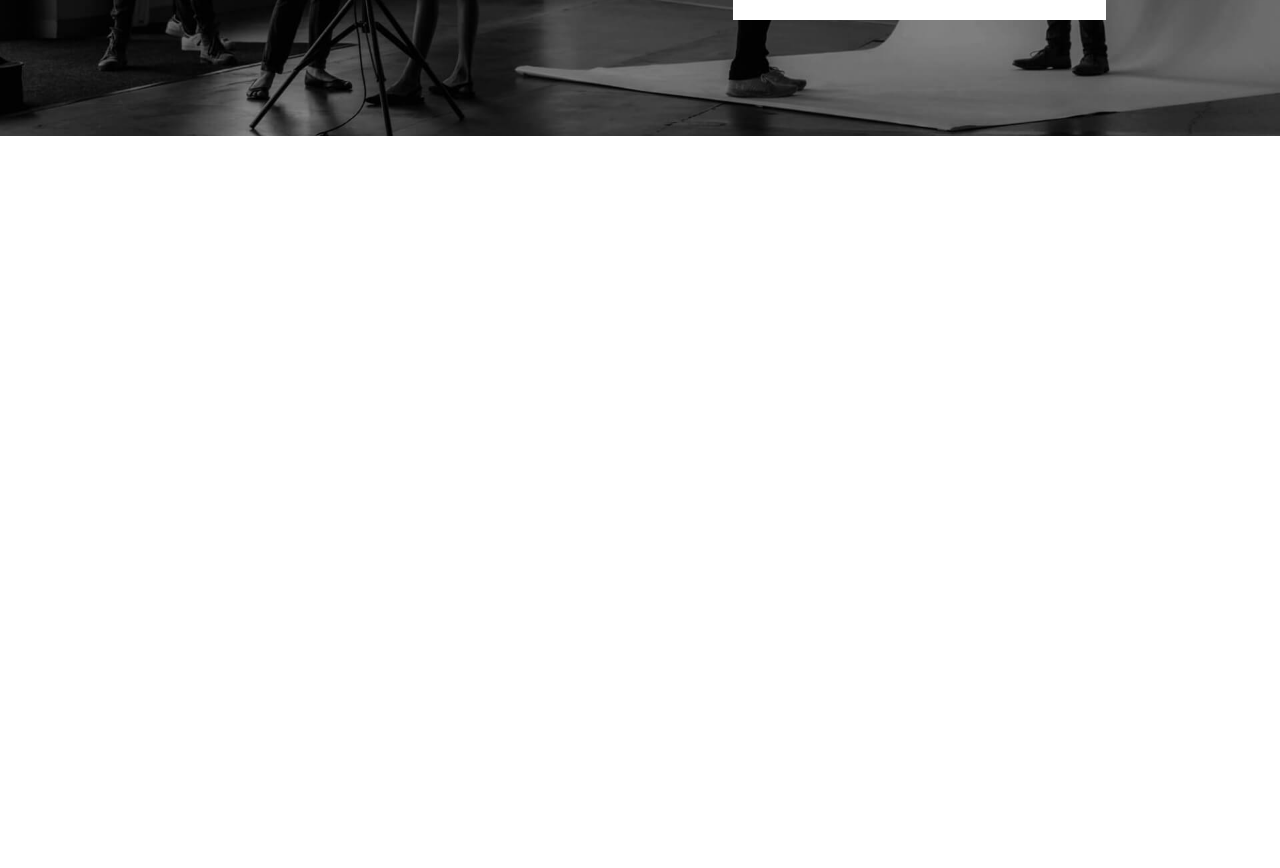
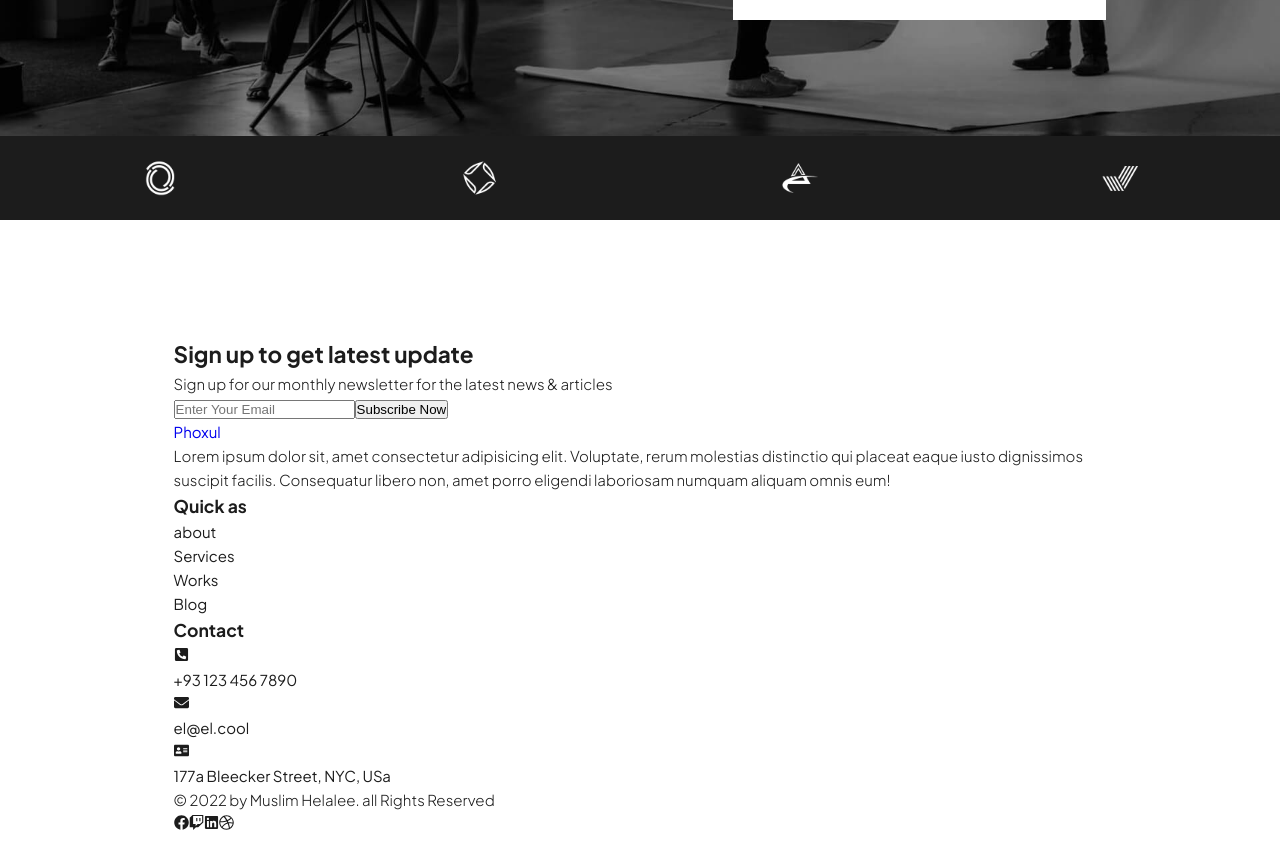
Before and after one commit to claudiobelempb/project-phoxul, a Next.js app: page / in a window 1280 px wide. Shown: the part 5080-5948 px from the top of the page. Built offline with nearby package versions, Linux system fonts and the light colour scheme.

Commit message:
section client finish

```diff
--- a/src/app/page.module.css
+++ b/src/app/page.module.css
@@ -580,8 +580,17 @@
 }
 
 #client__container {
+  background-color: var(--gray-500);
+
   .client__content {
-    .client__box {}
+    display: flex;
+    justify-content: space-around;
+    height: calc(2rem + 5vw);
+
+    & img {
+      width: 15rem;
+
+    }
   }
 }
 
--- a/src/app/page.tsx
+++ b/src/app/page.tsx
@@ -306,10 +306,7 @@ export default function Home() {
         </div>
       </section>
 
-      <section
-        id={`${styles.client__container}`}
-        className='overall__layout section__padding'
-      >
+      <section id={`${styles.client__container}`} className='overall__layout'>
         <div className={`${styles.client__content}`}>
           <Image src={ImgContact01} alt='Icons' />
           <Image src={ImgContact02} alt='Icons' />
```
